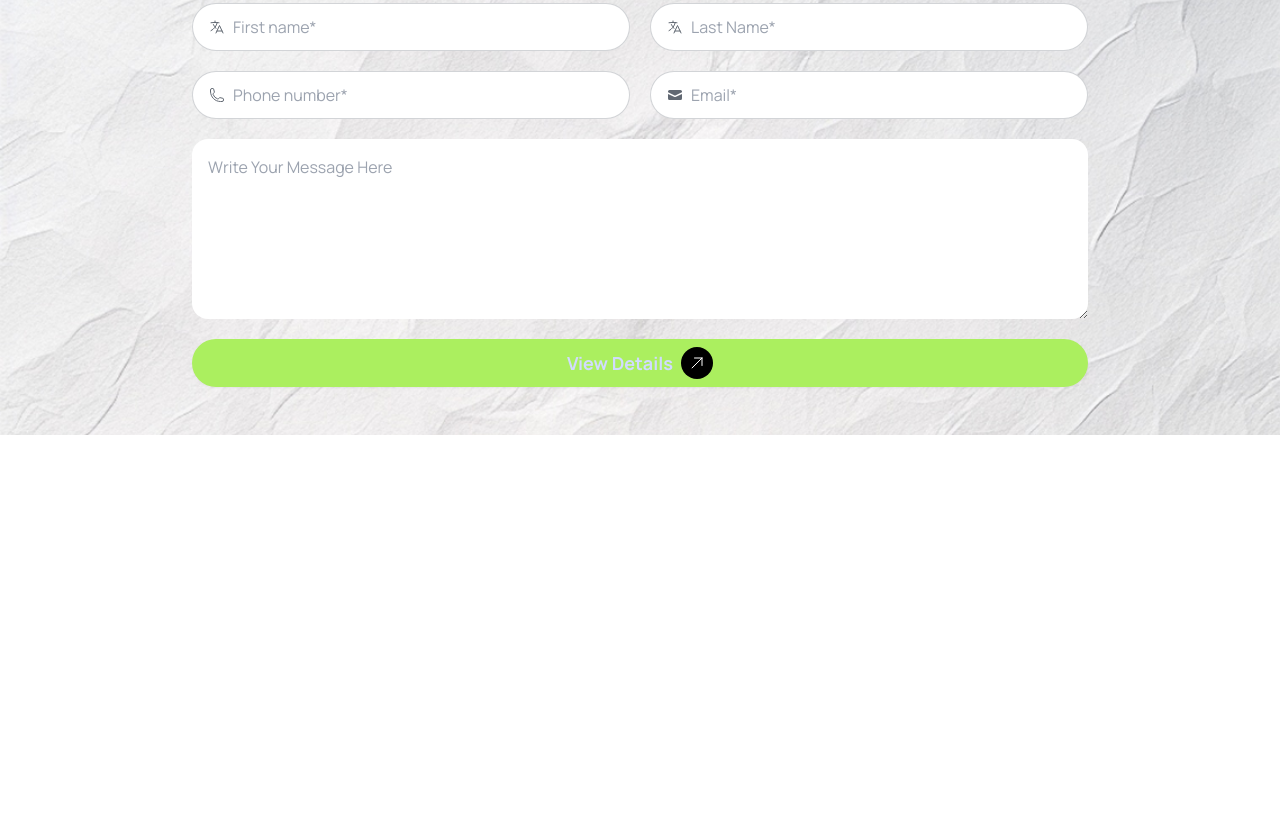
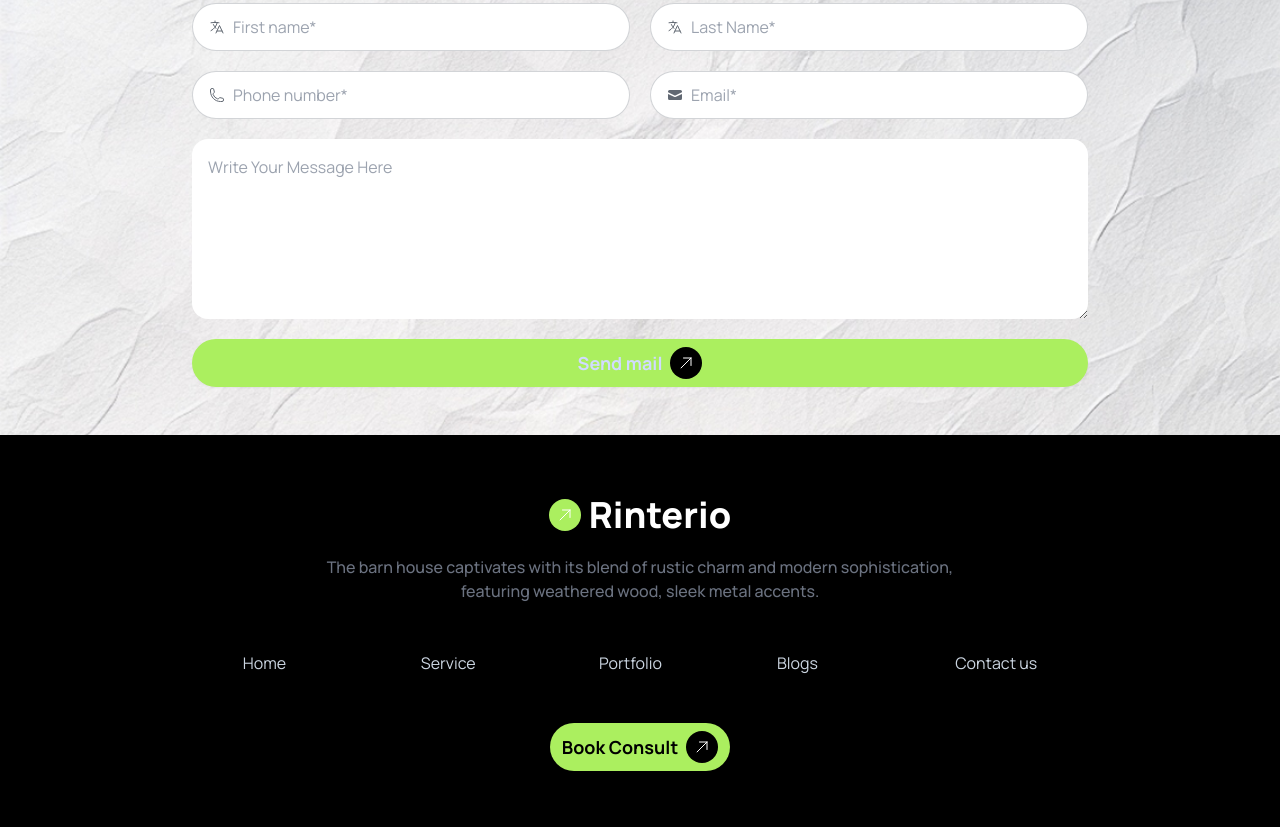
Before and after one commit to raselworshop/assignment-3, a website built with Vite: page index.html in a window 1280 px wide. Shown: the part 3347-4174 px from the top of the page. Before the commit the page ends 3782 px from the top, so only its background shows below. Built offline with nearby package versions, Linux system fonts and the light colour scheme.

Commit message:
added the footer section

```diff
--- a/index.html
+++ b/index.html
@@ -374,7 +374,7 @@
                         <input type="text" class="grow" placeholder="Email*" />
                     </label>
                     <textarea class="lg:col-span-2 p-4 rounded-2xl row-span-10" placeholder="Write Your Message Here" name="some" id="" cols="30"></textarea>
-                        <button class="btn btn-block lg:col-span-2 lg:btn-primary border-none bg-btn-my text-black rounded-full  lg:px-4 lg:text-lg font-bold inline-flex">View Details<svg xmlns="http://www.w3.org/2000/svg" fill="none" viewBox="0 0 24 24" stroke-width="1.5" stroke="currentColor" class="size-6 lg:size-8 p-2 rounded-full bg-black text-white">
+                        <button class="btn btn-block lg:col-span-2 lg:btn-primary border-none bg-btn-my text-black rounded-full  lg:px-4 lg:text-lg font-bold inline-flex">Send mail<svg xmlns="http://www.w3.org/2000/svg" fill="none" viewBox="0 0 24 24" stroke-width="1.5" stroke="currentColor" class="size-6 lg:size-8 p-2 rounded-full bg-black text-white">
                             <path stroke-linecap="round" stroke-linejoin="round" d="m4.5 19.5 15-15m0 0H8.25m11.25 0v11.25" />
                         </svg></button>
                 </div>
@@ -384,5 +384,37 @@
        </section>
 
      </main>
+     <!-- footer section -->
+      <footer class="bg-black text-white py-6 lg:py-14">
+        <section class="container mx-auto grid grid-cols-1 justify-between items-center">
+            <!-- header section text  -->
+            <div class="flex flex-col justify-between items-center gap-4">
+                <div class="flex justify-between">
+                    <a class="btn btn-ghost text-4xl font-manrope font-extrabold"><svg xmlns="http://www.w3.org/2000/svg" fill="none" viewBox="0 0 24 24" stroke-width="1.5" stroke="currentColor" class="size-8 p-2 rounded-full bg-btn-my">
+                        <path stroke-linecap="round" stroke-linejoin="round" d="m4.5 19.5 15-15m0 0H8.25m11.25 0v11.25" />
+                      </svg>
+                      Rinterio</a>
+                </div>
+                <p class="font-manrope font-medium text-gray-500 text-center">The barn house captivates with its blend of rustic charm and modern sophistication,<br> featuring weathered wood, sleek metal accents.</p>
+            </div>
+            <!-- menu section -->
+             <div class=" container mx-auto grid justify-center pt-12">
+                <div class="grid justify-center items-center">
+                  <ul class="grid lg:grid-cols-5 justify-between items-center gap-12 lg:gap-24 font-manrope text-slate-300">
+                    <li class="hover:cursor-pointer"><a href="#">Home</a></li>
+                    <li class="hover:cursor-pointer"><a href="#">Service</a></li>
+                    <li class="hover:cursor-pointer"><a href="#"></a>Portfolio</li>
+                    <li class="hover:cursor-pointer"><a href="#"></a>Blogs</li>
+                    <li class="hover:cursor-pointer"><a href="#"></a>Contact us</li>
+                 </ul>
+                </div>
+                <div class="flex justify-center items-center pt-12">
+                  <button class="px-16 lg:px-3 btn border-none bg-btn-my text-black rounded-full text-base lg:text-lg font-bold">Book Consult<svg xmlns="http://www.w3.org/2000/svg" fill="none" viewBox="0 0 24 24" stroke-width="1.5" stroke="currentColor" class="size-8 p-2 rounded-full bg-black text-white inline-flex">
+                    <path stroke-linecap="round" stroke-linejoin="round" d="m4.5 19.5 15-15m0 0H8.25m11.25 0v11.25" />
+                </svg></button>
+                </div>
+             </div>
+        </section>
+      </footer>
 </body>
 </html>
```
